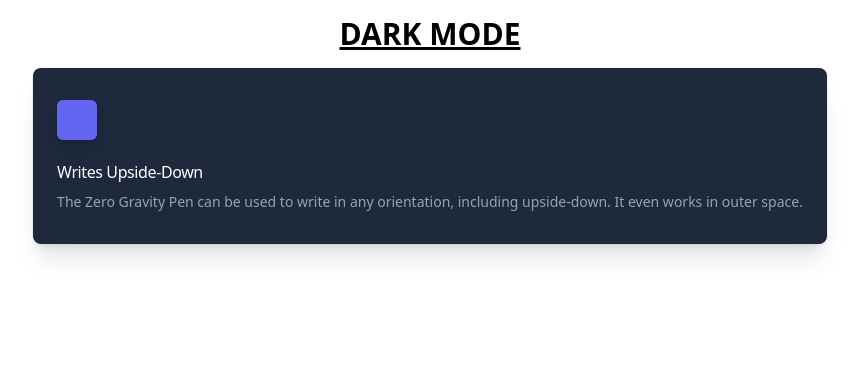
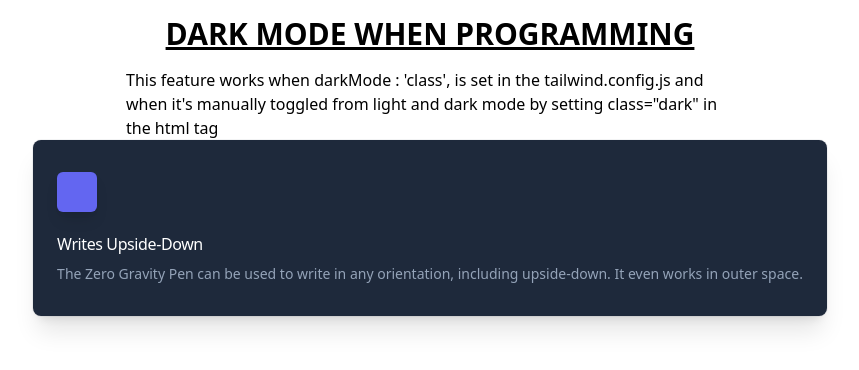
Before and after one commit to elvisowusu/Tailwindcss-tutorial-, a React (Vite) app: page / in a window 1280 px wide. Shown: the top 370 px of the page, without its empty margins (210-1069 px from the left). Built offline with nearby package versions, Linux system fonts and the light colour scheme.

Commit message:
done with manual darkmode switcher

```diff
--- a/src/Components/DarkMode.jsx
+++ b/src/Components/DarkMode.jsx
@@ -3,8 +3,12 @@ import React from "react"
 export default function DarkMode() {
   return (<div className="flex items-center flex-col">
             <h1 className="mainHeading text-3xl text-center my-4 underline font-bold">
-      DARK MODE
+              DARK MODE WHEN PROGRAMMING
             </h1>
+            <p className="w-[38rem]">
+            This feature works when darkMode : 'class', is set in the tailwind.config.js and when it's manually toggled
+            from light and dark mode by setting class="dark" in the html tag
+            </p>
             <div class="bg-white dark:bg-slate-800 rounded-lg px-6 py-8 ring-1 ring-slate-900/5 shadow-xl">
               <div>
                 <span class="inline-flex items-center justify-center p-2 bg-indigo-500 rounded-md shadow-lg">
```
Lines whose indentation alone changed are shown as unchanged.
